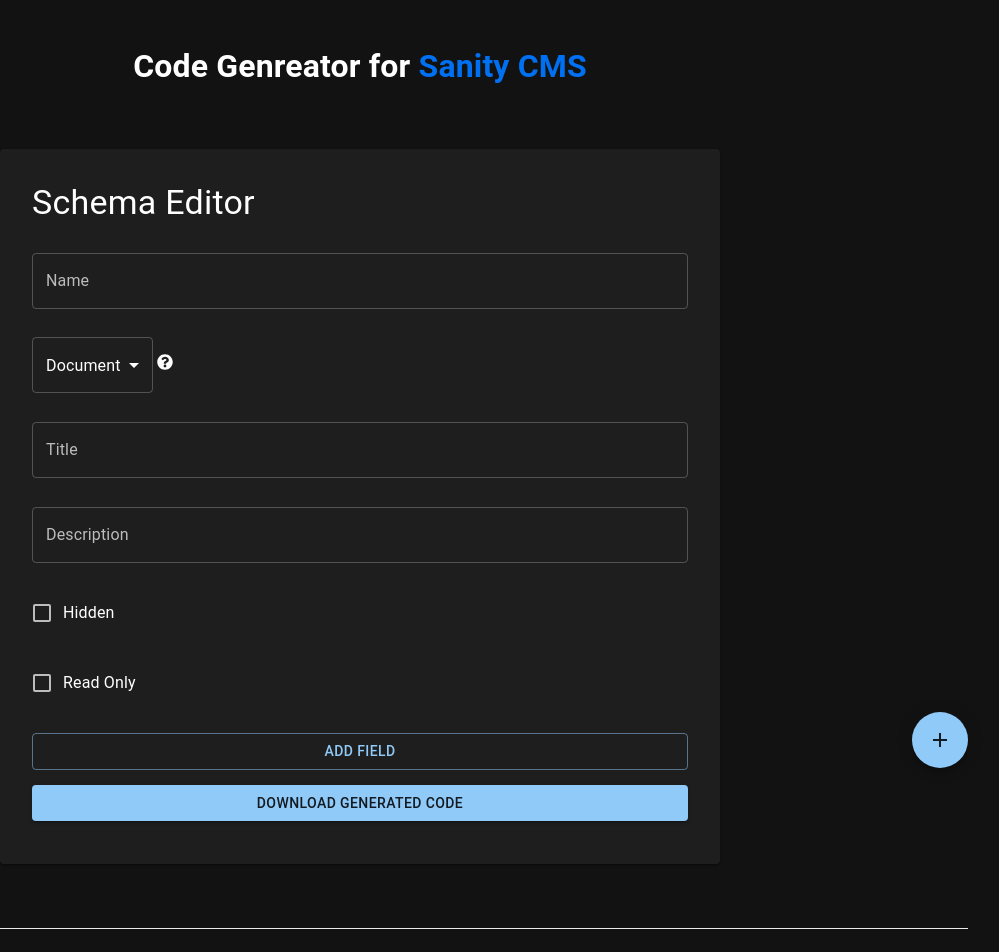
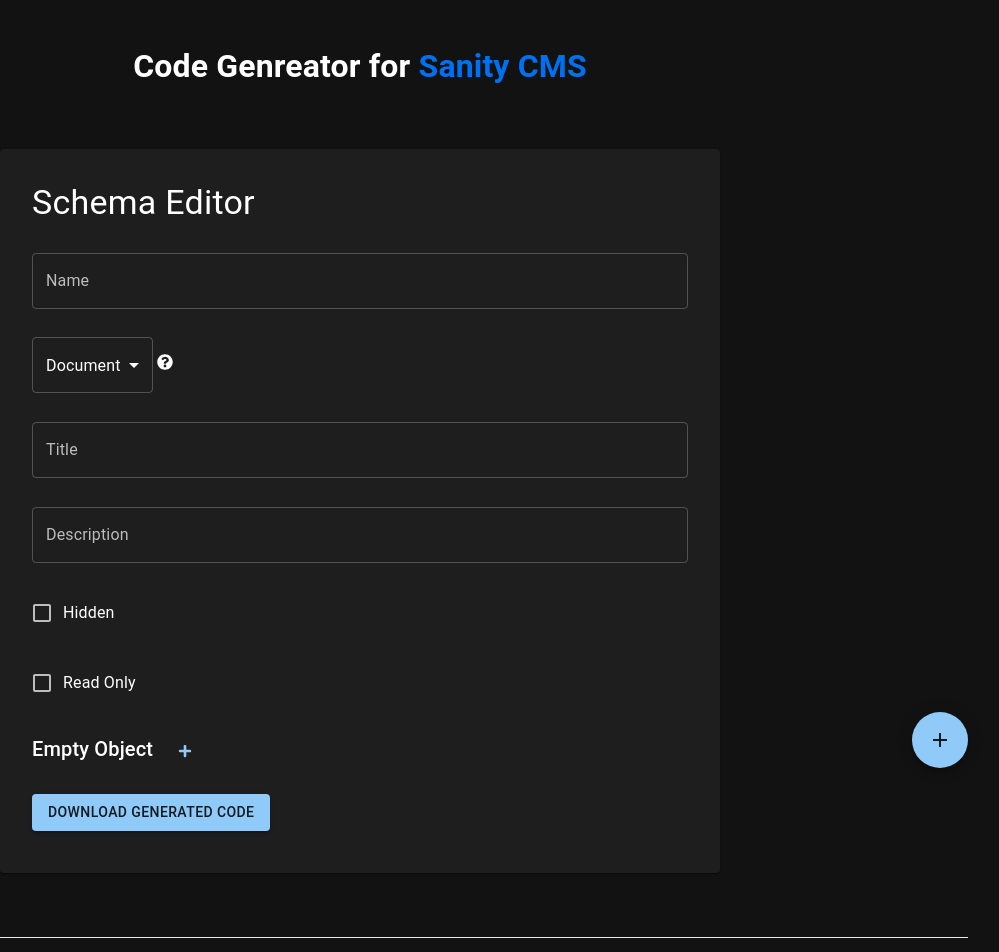
Before and after one commit to TheBigSasha/sanity_config_creator, a Next.js app: page / in a window 1280 px wide. Shown: the top 952 px of the page, without its empty margins (280-1279 px from the left). Built offline with nearby package versions, Linux system fonts and the light colour scheme.

Commit message:
improve nested object UI

```diff
--- a/components/SanityTypeCreator.tsx
+++ b/components/SanityTypeCreator.tsx
@@ -7,14 +7,16 @@
   Select,
   TextField,
   Button,
+  Tooltip,
   MenuItem,
-  Grid,
   Paper,
-  Card,
-  Typography, SpeedDial, SpeedDialIcon, SpeedDialAction,
+  Typography, SpeedDial, SpeedDialIcon, SpeedDialAction, Accordion,
 } from "@mui/material";
+import AccordionSummary from '@mui/material/AccordionSummary';
+import AccordionDetails from '@mui/material/AccordionDetails';
+
 import styled from "styled-components";
-import { FaGithub, FaJs, FaQuestionCircle, FaSave, FaUndo} from "react-icons/fa";
+import {FaChevronDown, FaPlus, FaGithub, FaJs, FaQuestionCircle, FaSave, FaUndo} from "react-icons/fa";
 import styles from "../styles/Home.module.css";
 
 type SanityFieldType =
@@ -382,11 +384,13 @@
   onSubmit: (formState: SanityFieldProperties) => void;
   defaultValues: SanityFieldProperties;
   isRoot?: boolean;
+  extraButtons?: React.ReactNode;
 }
 const FieldForm: React.FC<FormFieldProps> = ({
   onSubmit,
   defaultValues,
   isRoot,
+    extraButtons,
 }) => {
   const { handleSubmit, control, getValues, formState } =
     useForm<SanityFieldProperties>({
@@ -626,50 +630,61 @@
 
         {type === "Object" || type === "Document" && (
           <>
-            <Button variant="outlined" onClick={() => append({})}>
-              Add Field
-            </Button>
-            <br />
-            <Grid
-              container
-              spacing={{ xs: 1, md: 2 }}
-              columns={{ xs: 2, sm: 3, md: 4 }}
-              justifyContent="center"
-            >
+            <div>
+              <Typography variant="h6">
+                {fields.length === 0 ? "Empty Object" : "Fields"}
+                    <Tooltip title="Add Field">
+                      <Button variant="text" onClick={() => append({})}>
+                    <FaPlus/>
+                  </Button>
+                </Tooltip>
+              </Typography>
+
               {fields.map((field, index) => (
-                <Grid xs="auto" item key={field.id}>
-                  <Card
-                    sx={{ width: "300px", height: "min-content" }}
-                    key={field.id}
-                  >
                     <FieldForm
+                        extraButtons={  <Button onClick={() => remove(index)}>Remove</Button>}
                       isRoot={false}
                       { /*@ts-ignore -- we know fields is on getValues() because type === 'Object'*/ ...{} }
                       defaultValues={getValues().fields[index]}
                       onSubmit={(data) => {
                         update(index, data);
                       }}
-                    />{" "}
-                    <Button onClick={() => remove(index)}>Remove</Button>
-                  </Card>
-                </Grid>
+                    />
               ))}
-            </Grid>
+            </div>
 
           </>
         )}
 
         <>
-          {isRoot && subButton}
+          <br/>
+          {isRoot &&
+          <Horizontal>
+            {isRoot && subButton}
+            {isRoot && extraButtons}
+          </Horizontal>
+          }
           <br />
         </>
       </Form>
-      {!isRoot && subButton}
-      </>
+      {!isRoot &&
+    <Horizontal>
+      {subButton}
+      {extraButtons}
+    </Horizontal>
+      }
+</>
 
 
   if(!isRoot) {
-    return out;
+    return <Accordion>
+      <AccordionSummary expandIcon={<FaChevronDown/>}>
+        <Typography>{getValues().name || (isRoot ? "Schema Editor" : "New Field")} {formState.isDirty ? "*" : ""}</Typography>
+        </AccordionSummary>
+        <AccordionDetails>
+          {out}
+        </AccordionDetails>
+    </Accordion>
   }
 
   return  <main className={styles.main}><Paper> {out} </Paper></main>
```
